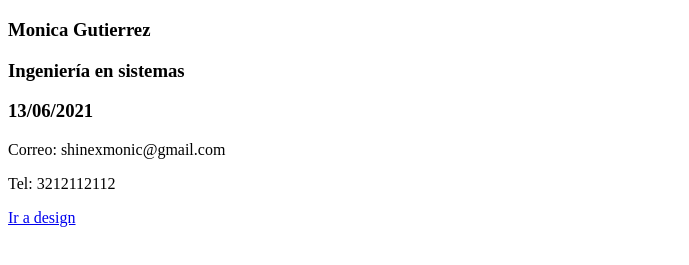
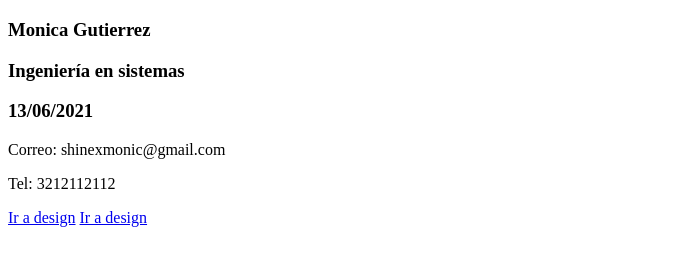
Before and after one commit to shinexmonic/DSW-MonicaGutierrez, a plain HTML site: page index.html in a window 1280 px wide. Shown: the part 61-326 px from the top of the page, without its empty margins (0-689 px from the left). Drawn offline with Linux system fonts and the light colour scheme.

Commit message:
se crea link index

```diff
--- a/index.html
+++ b/index.html
@@ -12,5 +12,6 @@
 <p>Correo: shinexmonic@gmail.com</p>
 <p>Tel: 3212112112</p>
 <a href="fase2/design.html">Ir a design</a>
+<a href="fase3/index.html">Ir a design</a>
 </body>
 </html>
```
